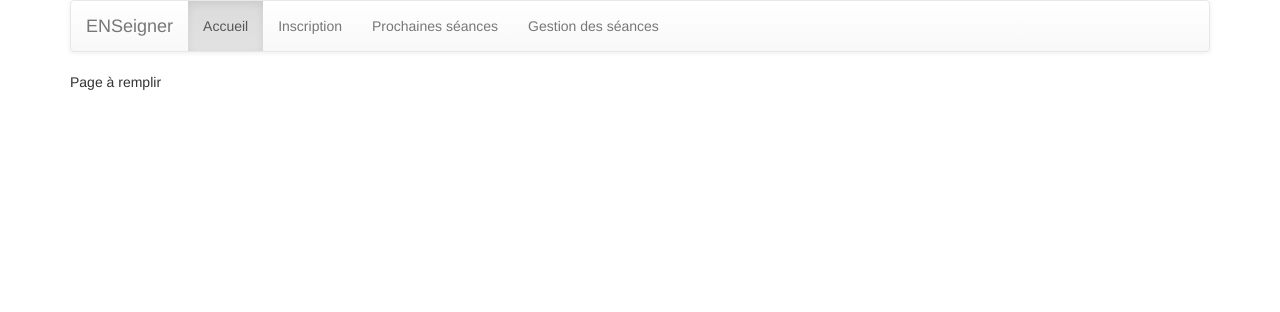
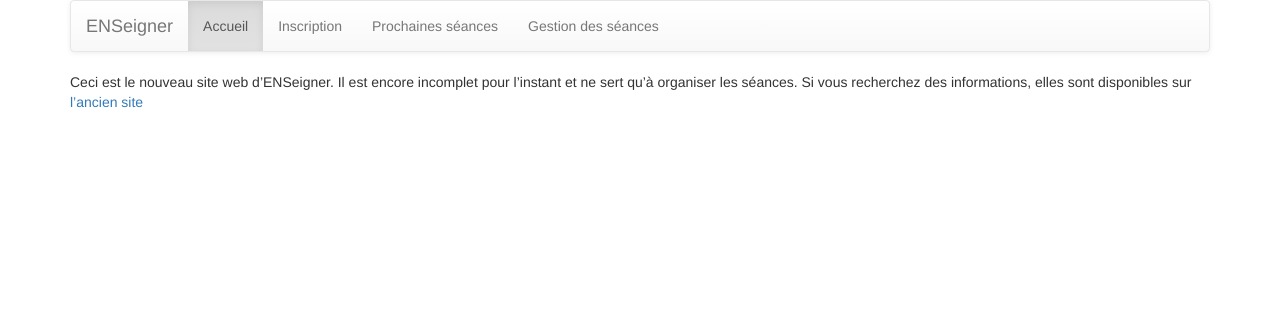
Before and after one commit to ProgVal/site-enseigner, a Flask app: page / in a window 1280 px wide. Shown: the top 312 px of the page. Run offline with Flask 2, Linux system fonts and the light colour scheme; parts of the project's set-up code (start-up, migrations or seed data) failed here and were passed over; some libraries are stand-ins or nearby versions.

Commit message:
Fill templates a bit.

```diff
--- a/templates/accueil.html
+++ b/templates/accueil.html
@@ -4,5 +4,8 @@
 
 
 {% block body %}
-Page à remplir
+Ceci est le nouveau site web d’ENSeigner. Il est encore incomplet pour
+l’instant et ne sert qu’à organiser les séances.
+Si vous recherchez des informations, elles sont disponibles sur
+<a href="http://enseigner.ens-lyon.fr/">l’ancien site</a>
 {% endblock %}
--- a/templates/inscription.html
+++ b/templates/inscription.html
@@ -4,5 +4,8 @@
 
 
 {% block body %}
-Page à remplir
+Pour vous inscrire à ENSeigner, veuillez utiliser le formulaire d’inscription
+disponible sur l’ancien site.
+Pour y accéder, <a href="http://enseigner.ens-lyon.fr/">cliquez ici</a>, puis
+sur le bouton «&nbsp;S’inscrire au soutien&nbsp;».
 {% endblock %}
```
